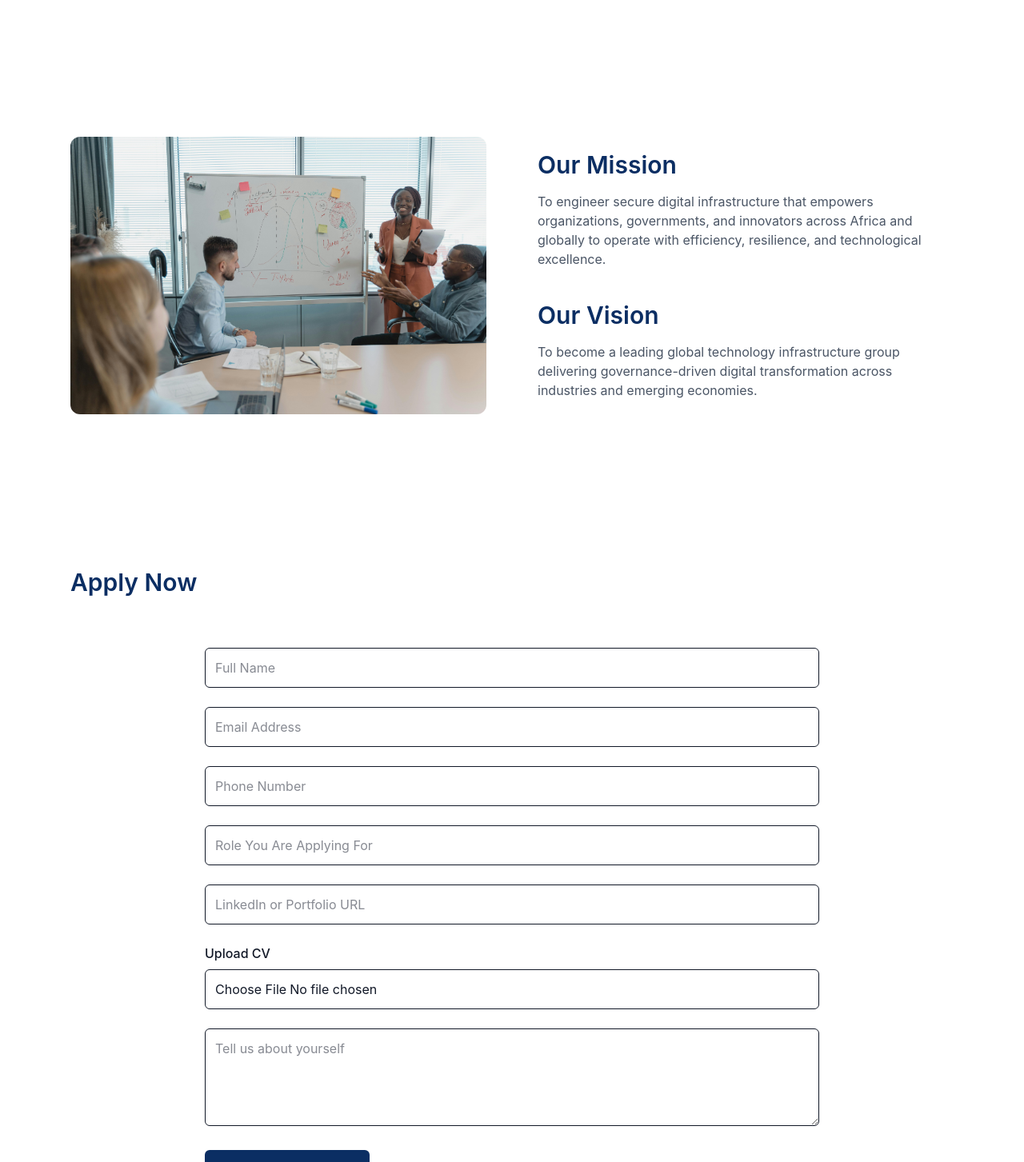
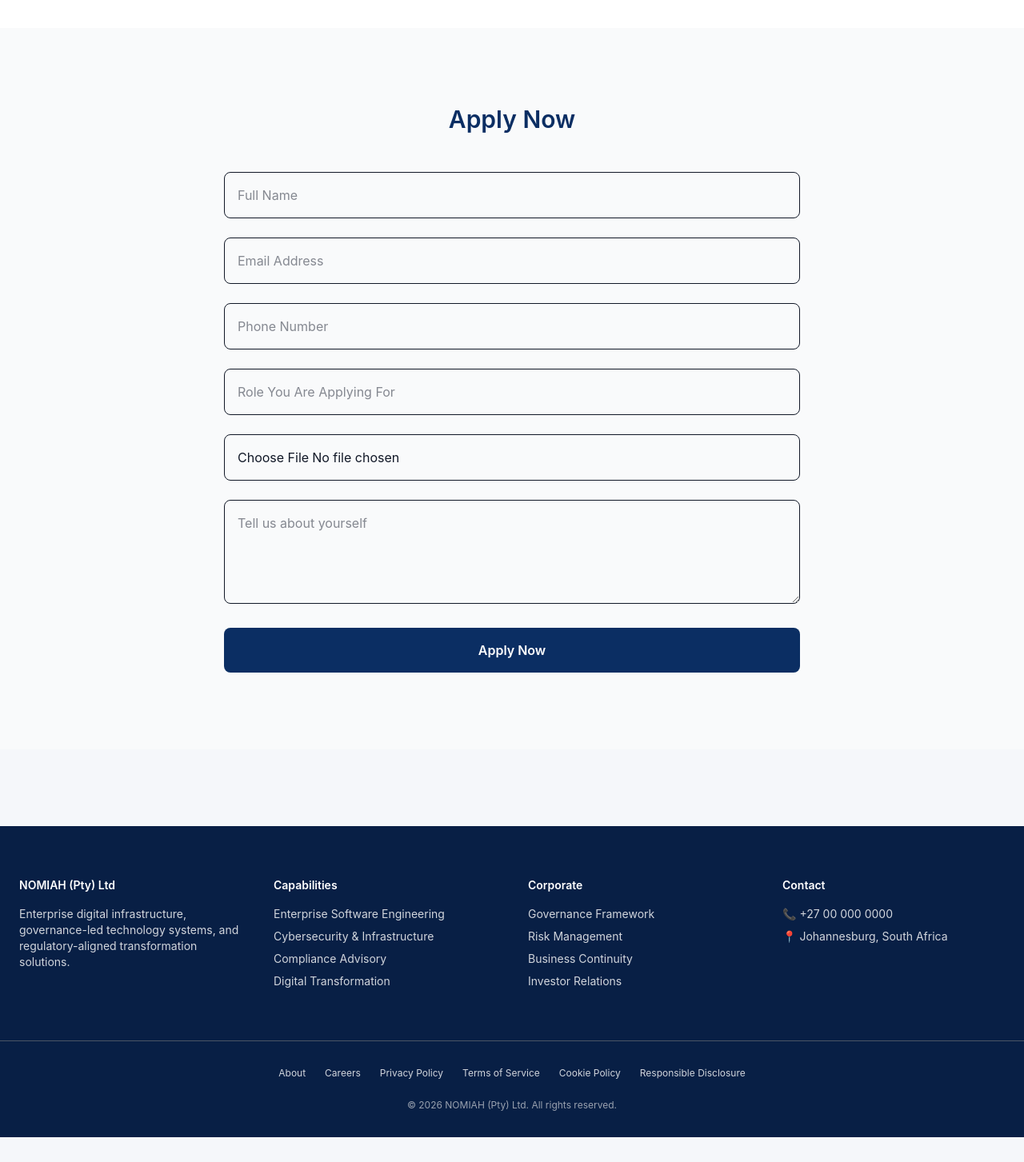
Before and after one commit to blessing-005/nomiah-corporate-site, a Next.js app: page /careers in a window 1280 px wide. Shown: the part 1120-2573 px from the top of the page at 80% size. After the commit the page ends 2542 px from the top, so only its background shows below. Built offline with nearby package versions, Linux system fonts and the light colour scheme.

Commit message:
UI corrections and image headers

```diff
--- a/app/about/page.tsx
+++ b/app/about/page.tsx
@@ -1,16 +1,29 @@
+import Image from "next/image"
+
 export default function About() {
   return (
     <div className="bg-white">
 
-      <section className="py-28 bg-[var(--color-primary-dark)] text-white">
-        <div className="max-w-5xl mx-auto px-6 text-center">
+      <section className="relative h-[55vh] flex items-center justify-center text-white">
+
+        <Image
+          src="/images/team-meeting.jpg"
+          alt="Corporate Strategy"
+          fill
+          className="object-cover"
+        />
+
+        <div className="absolute inset-0 bg-black/60"></div>
+
+        <div className="relative z-10 text-center max-w-3xl px-6">
           <h1 className="text-5xl font-bold">About NOMIAH</h1>
-          <p className="mt-6 text-lg text-gray-300">
-            NOMIAH (Pty) Ltd is an enterprise digital infrastructure and
-            consulting firm focused on building secure, scalable technology
-            systems aligned with governance and regulatory standards.
+
+          <p className="mt-6 text-lg text-gray-200">
+            Engineering secure digital infrastructure and enterprise
+            technology systems for organizations across industries.
           </p>
         </div>
+
       </section>
 
       <section className="py-24">
--- a/app/careers/page.tsx
+++ b/app/careers/page.tsx
@@ -1,9 +1,10 @@
 import Image from "next/image";
+
 export default function Careers() {
   return (
     <div className="bg-white">
 
-      <section className="relative h-[60vh] flex items-center justify-center text-white">
+      <section className="relative h-[55vh] flex items-center justify-center text-white">
 
         <Image
           src="/images/team-working.jpg"
@@ -14,15 +15,17 @@ export default function Careers() {
 
         <div className="absolute inset-0 bg-black/60"></div>
 
-        <div className="relative z-10 text-center px-6 max-w-3xl">
+        <div className="relative z-10 text-center max-w-3xl px-6">
+
           <h1 className="text-5xl font-bold">
             Careers at NOMIAH
           </h1>
 
           <p className="mt-6 text-lg text-gray-200">
-            Join a team dedicated to engineering secure digital infrastructure
-            and building enterprise technology solutions.
+            We are looking for engineers, strategists, and innovators
+            passionate about building secure digital infrastructure.
           </p>
+
         </div>
 
       </section>
@@ -62,119 +65,54 @@ export default function Careers() {
         </div>
       </section>
 
-      <section className="py-24">
-        <div className="max-w-6xl mx-auto px-6 grid md:grid-cols-2 gap-16 items-center">
+      <section className="bg-gray-50 py-24">
+        <div className="max-w-3xl mx-auto px-6">
 
-          <Image
-            src="/images/team-meeting.jpg"
-            alt="Corporate strategy meeting"
-            width={600}
-            height={400}
-            className="rounded-xl"
-          />
-
-          <div>
-            <h2 className="text-3xl font-semibold text-[var(--color-primary)]">
-              Our Mission
-            </h2>
-
-            <p className="mt-4 text-gray-600">
-              To engineer secure digital infrastructure that empowers organizations,
-              governments, and innovators across Africa and globally to operate with
-              efficiency, resilience, and technological excellence.
-            </p>
-
-            <h2 className="text-3xl font-semibold text-[var(--color-primary)] mt-10">
-              Our Vision
-            </h2>
-
-            <p className="mt-4 text-gray-600">
-              To become a leading global technology infrastructure group delivering
-              governance-driven digital transformation across industries and
-              emerging economies.
-            </p>
-          </div>
-
-        </div>
-      </section>
-
-      <section className="py-24">
-        <div className="max-w-6xl mx-auto px-6">
-
-          <h2 className="text-3xl font-semibold text-[var(--color-primary)]">
+          <h2 className="text-3xl font-semibold text-center text-[var(--color-primary)] mb-12">
             Apply Now
           </h2>
 
-          <form
-            action="mailto:careers@nomiah.com"
-            method="post"
-            encType="multipart/form-data"
-            className="max-w-3xl mx-auto mt-16 space-y-6"
-          >
+          <form className="space-y-6">
 
             <input
               type="text"
-              name="name"
               placeholder="Full Name"
-              required
-              className="w-full border p-3 rounded-md"
+              className="w-full border p-4 rounded-lg"
             />
 
             <input
               type="email"
-              name="email"
               placeholder="Email Address"
-              required
-              className="w-full border p-3 rounded-md"
+              className="w-full border p-4 rounded-lg"
             />
 
             <input
               type="tel"
-              name="phone"
               placeholder="Phone Number"
-              className="w-full border p-3 rounded-md"
+              className="w-full border p-4 rounded-lg"
             />
 
             <input
               type="text"
-              name="role"
               placeholder="Role You Are Applying For"
-              className="w-full border p-3 rounded-md"
+              className="w-full border p-4 rounded-lg"
             />
 
             <input
-              type="url"
-              name="portfolio"
-              placeholder="LinkedIn or Portfolio URL"
-              className="w-full border p-3 rounded-md"
+              type="file"
+              className="w-full border p-4 rounded-lg"
             />
 
-            <div>
-              <label className="block mb-2 font-medium">
-                Upload CV
-              </label>
-
-              <input
-                type="file"
-                name="cv"
-                accept=".pdf,.doc,.docx"
-                required
-                className="w-full border p-3 rounded-md"
-              />
-            </div>
-
             <textarea
-              name="message"
               placeholder="Tell us about yourself"
               rows={4}
-              className="w-full border p-3 rounded-md"
+              className="w-full border p-4 rounded-lg"
             />
 
             <button
-              type="submit"
-              className="bg-[var(--color-primary)] text-white px-8 py-3 rounded-md"
+              className="bg-[var(--color-primary)] text-white px-8 py-4 rounded-lg w-full font-semibold"
             >
-              Submit Application
+              Apply Now
             </button>
 
           </form>
--- a/app/contact/page.tsx
+++ b/app/contact/page.tsx
@@ -97,6 +97,22 @@ export default function Contact() {
             </p>
           )}
         </form>
+
+        <div className="space-y-4 mt-10">
+
+          <p className="flex items-center gap-3">
+            📍 Johannesburg, South Africa
+          </p>
+
+          <p className="flex items-center gap-3">
+            📞 +27 00 000 0000
+          </p>
+
+          <p className="flex items-center gap-3">
+            ✉ info@nomiah.com
+          </p>
+
+        </div>
       </div>
     </div>
   );
--- a/app/globals.css
+++ b/app/globals.css
@@ -16,3 +16,8 @@ body {
   font-family: Inter, sans-serif;
   color: #111827;
 }
+:root {
+  --brand-primary: #0f172a;
+  --brand-dark: #020617;
+  --brand-light: #f8fafc;
+}
--- a/components/layout/Footer.tsx
+++ b/components/layout/Footer.tsx
@@ -34,9 +34,8 @@ export default function Footer() {
         <div>
           <h4 className="font-semibold mb-4">Contact</h4>
           <ul className="space-y-2 text-gray-300">
-            <li>Johannesburg, South Africa</li>
-            <li><a href="mailto:info@nomiah.com" className="hover:text-white transition">info@nomiah.com</a></li>
-            <li><a href="mailto:security@nomiah.com" className="hover:text-white transition">security@nomiah.com</a></li>
+            <li><p>📞 +27 00 000 0000</p></li>
+            <li><p>📍 Johannesburg, South Africa</p></li>
           </ul>
         </div>
 
```
